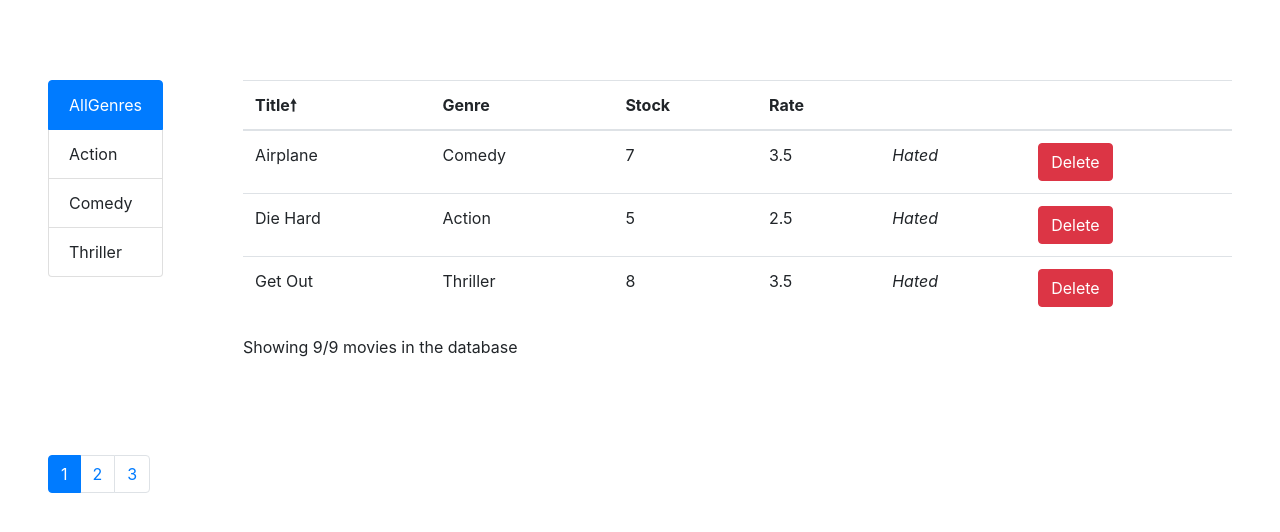
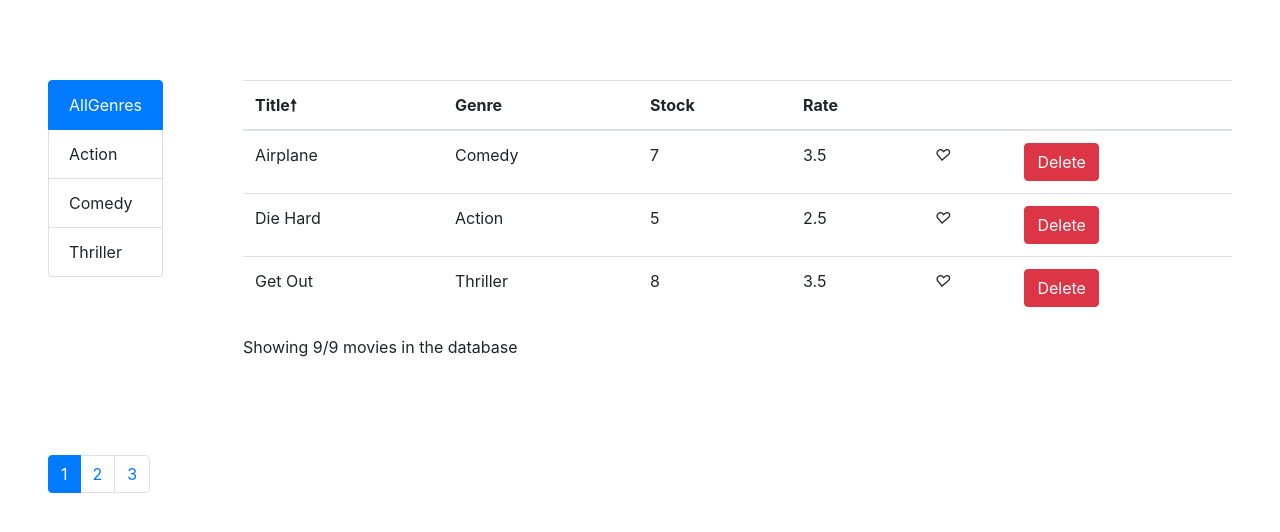
Before and after one commit to Jonas-Wessner/learn-react-vidly, a React (Create React App) app: page / in a window 1280 px wide. Shown: the top 532 px of the page. Built offline with nearby package versions, Linux system fonts and the light colour scheme.

Commit message:
feat: display unicode heart in like component

```diff
--- a/src/components/like.jsx
+++ b/src/components/like.jsx
@@ -12,7 +12,7 @@ class Like extends Component {
         style={{ cursor: "pointer" }}
         onClick={() => onToggle(bindingContext, !isEnabled)}
       >
-        {isEnabled ? "Liked" : "Hated"}
+        {isEnabled ? "\u2764" : "\u2661"}
       </i>
     );
   }
```
